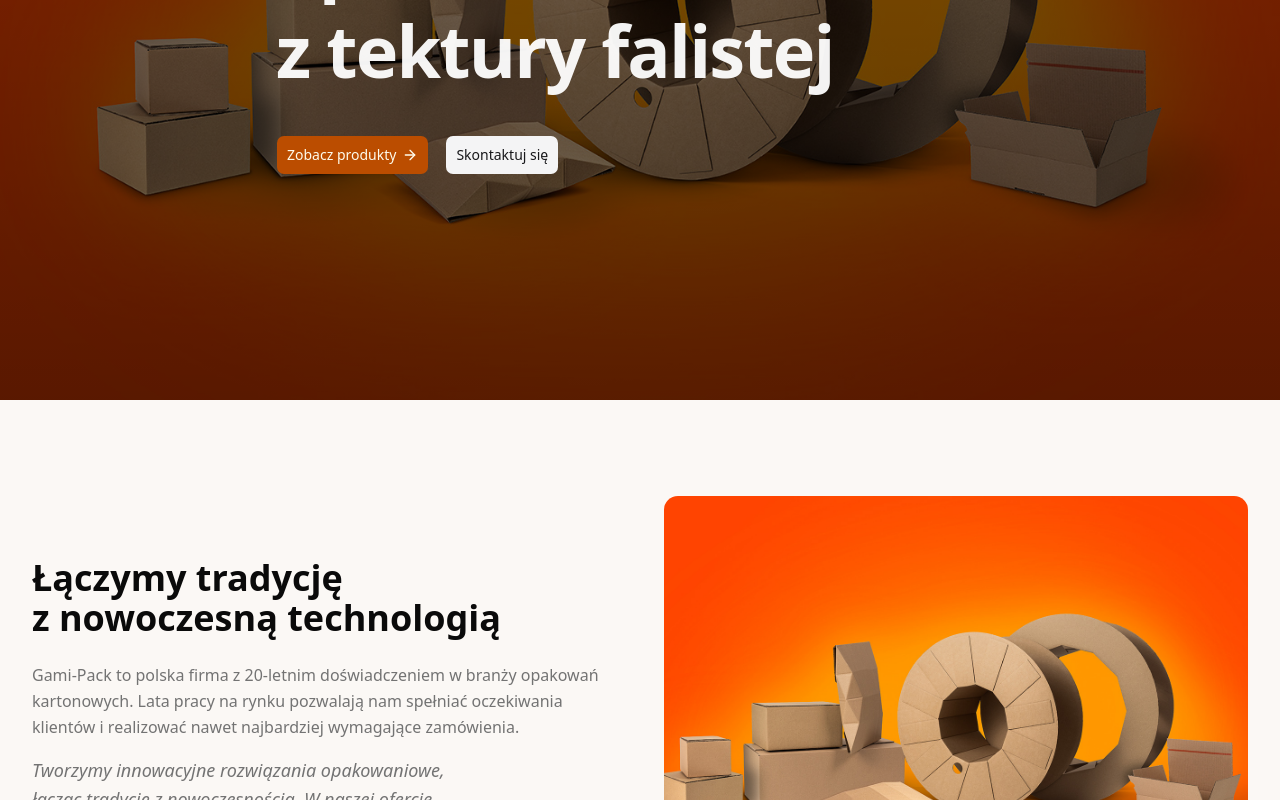
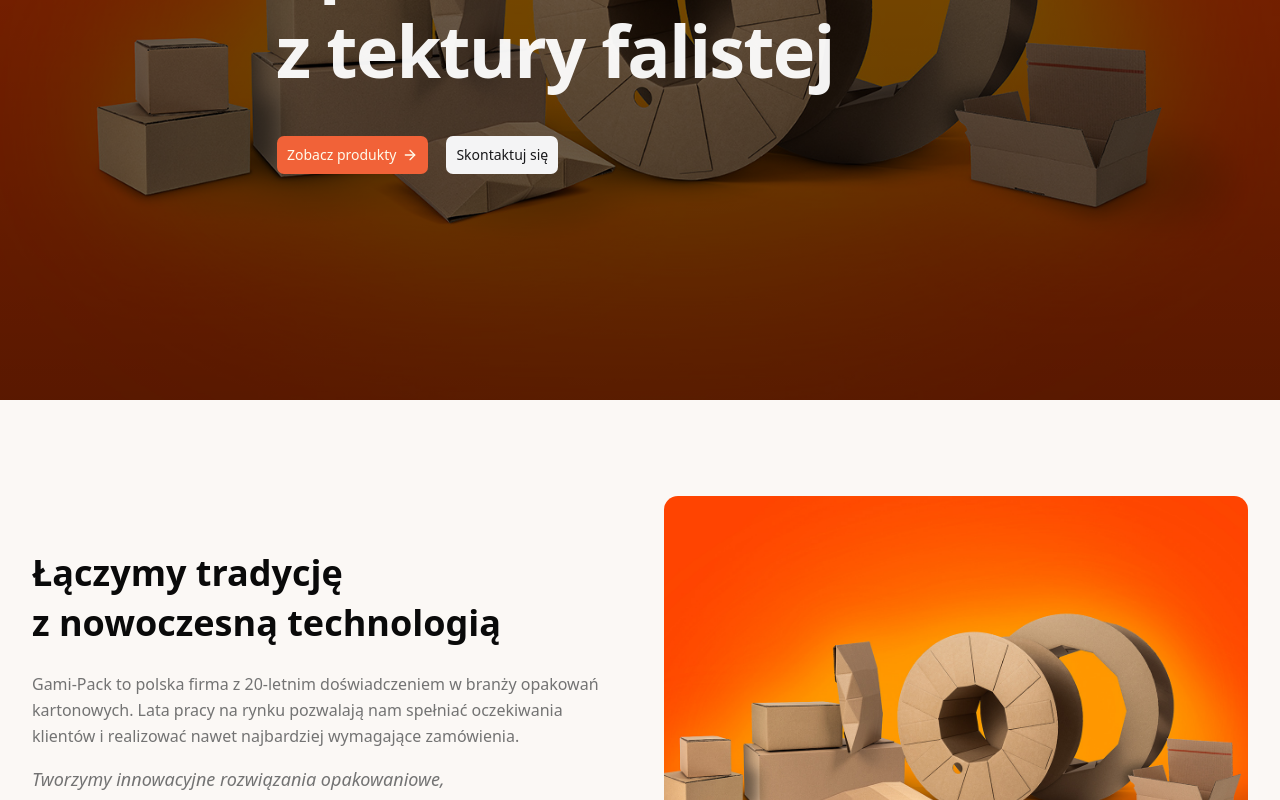
Before and after one commit to Hosuu/gami-pack-landing-page, a Next.js app: page / in a window 1280 px wide. Shown: the part 400-1200 px from the top of the page. Built offline with nearby package versions, Linux system fonts and the light colour scheme; no server answers.

Commit message:
style: update primary color and minor style improvements

```diff
--- a/app/globals.css
+++ b/app/globals.css
@@ -45,6 +45,7 @@
   --radius-2xl: calc(var(--radius) * 1.8);
   --radius-3xl: calc(var(--radius) * 2.2);
   --radius-4xl: calc(var(--radius) * 2.6);
+  --color-footer: var(--footer);
 }
 
 :root {
@@ -54,7 +55,8 @@
   --card-foreground: oklch(0.145 0 0);
   --popover: oklch(0.98 0.005 60);
   --popover-foreground: oklch(0.145 0 0);
-  --primary: oklch(0.555 0.163 48.998);
+  /* --primary: oklch(0.555 0.163 48.998); */
+  --primary: oklch(0.672 0.185 36.8);
   --primary-foreground: oklch(0.987 0.022 95.277);
   --secondary: oklch(0.967 0.001 286.375);
   --secondary-foreground: oklch(0.21 0.006 285.885);
@@ -80,6 +82,7 @@
   --sidebar-accent-foreground: oklch(0.205 0 0);
   --sidebar-border: oklch(0.922 0 0);
   --sidebar-ring: oklch(0.708 0 0);
+  --footer: oklch(0.672 0.185 36.8);
 }
 
 .dark {
@@ -89,7 +92,8 @@
   --card-foreground: oklch(0.985 0 0);
   --popover: oklch(0.2 0.005 60);
   --popover-foreground: oklch(0.985 0 0);
-  --primary: oklch(0.473 0.137 46.201);
+  /* --primary: oklch(0.473 0.137 46.201); */
+  --primary: oklch(0.672 0.185 36.8);
   --primary-foreground: oklch(0.987 0.022 95.277);
   --secondary: oklch(0.274 0.006 286.033);
   --secondary-foreground: oklch(0.985 0 0);
@@ -114,6 +118,7 @@
   --sidebar-accent-foreground: oklch(0.985 0 0);
   --sidebar-border: oklch(1 0 0 / 10%);
   --sidebar-ring: oklch(0.556 0 0);
+  --footer: oklch(0.672 0.185 36.8);
 }
 
 @layer base {
--- a/components/sections/AboutUsSection.tsx
+++ b/components/sections/AboutUsSection.tsx
@@ -8,7 +8,7 @@ export function AboutUsSection() {
     <SectionWrapper id="o-nas">
       <div className="grid items-center gap-12 lg:grid-cols-2">
         <div>
-          <h2 className="text-3xl font-bold text-balance text-foreground sm:text-4xl">
+          <h2 className="text-3xl leading-snug font-bold text-balance text-foreground sm:text-4xl">
             Łączymy tradycję z&nbsp;nowoczesną technologią
           </h2>
           <p className="mt-6 leading-relaxed text-balance text-muted-foreground">
@@ -26,13 +26,14 @@ export function AboutUsSection() {
           </p>
         </div>
 
-        <div className="relative aspect-4/3 overflow-hidden rounded-xl">
+        <div className="relative aspect-4/3 overflow-hidden rounded-xl select-none">
           <Image
             src={"/assets/img/realizacje.jpg"}
             alt="Zakład produkcyjny Gami-Pack"
             sizes="(min-width: 1024px) 560px, 100vw"
             fill
             priority
+            draggable={false}
             className="object-cover"
           />
         </div>
--- a/components/sections/Footer.tsx
+++ b/components/sections/Footer.tsx
@@ -21,7 +21,7 @@ const linkClass =
 
 export function Footer() {
   return (
-    <footer className="bg-primary text-primary-foreground">
+    <footer className="bg-footer text-primary-foreground">
       <div className="mx-auto max-w-7xl px-4 py-12 sm:px-6 lg:px-8">
         <div className="grid gap-10 md:grid-cols-2 lg:grid-cols-[1.2fr_0.7fr_2fr] lg:gap-12">
           {/* Dane firmowe */}
--- a/components/sections/Header.tsx
+++ b/components/sections/Header.tsx
@@ -26,9 +26,7 @@ export function Header() {
   const [open, setOpen] = useState(false)
 
   return (
-    <header
-      className={`fixed inset-x-0 top-0 z-50 border-b border-border bg-card/85 backdrop-blur-sm`}
-    >
+    <header className="fixed inset-x-0 top-0 z-50 border-b border-border bg-card/85 backdrop-blur-sm select-none">
       <div className="mx-auto flex h-16 max-w-7xl items-center justify-between gap-4 px-5 lg:gap-6 lg:px-8">
         <Link href="#" className="shrink-0">
           <Image
@@ -37,6 +35,7 @@ export function Header() {
             width={210}
             height={40}
             priority
+            draggable={false}
             className="h-8 w-auto lg:h-10 dark:hidden"
           />
           <Image
@@ -45,6 +44,7 @@ export function Header() {
             width={210}
             height={40}
             priority
+            draggable={false}
             className="hidden h-8 w-auto lg:h-10 dark:block"
           />
         </Link>
--- a/components/sections/HeroSection.tsx
+++ b/components/sections/HeroSection.tsx
@@ -38,12 +38,13 @@ export function HeroSection() {
         sizes="100vw"
         fill
         priority
-        className="object-cover"
+        draggable={false}
+        className="object-cover select-none"
       />
 
       <video
         id="hero-video"
-        className="absolute inset-0 h-full w-full object-cover opacity-0 transition-opacity duration-700 data-[playing=true]:opacity-100 motion-reduce:hidden"
+        className="absolute inset-0 h-full w-full object-cover opacity-0 transition-opacity duration-700 select-none data-[playing=true]:opacity-100 motion-reduce:hidden"
         autoPlay
         muted
         loop
--- a/components/sections/ProductsSection.tsx
+++ b/components/sections/ProductsSection.tsx
@@ -120,13 +120,14 @@ export function ProductsSection() {
       </div>
 
       <div className="mt-16 grid items-center gap-12 lg:grid-cols-2">
-        <div className="relative aspect-4/3 overflow-hidden rounded-xl bg-[#fe5d1c]">
+        <div className="relative aspect-4/3 overflow-hidden rounded-xl bg-[#fe5d1c] select-none">
           {PRODUCTS.map((product, i) => (
             <Image
               key={product.id}
               src={product.imageUrl}
               alt={product.id === activeId ? product.label : ""}
               fill
+              draggable={false}
               priority={i === 0}
               sizes="(min-width: 1024px) 560px, 100vw"
               className={cn(
```
